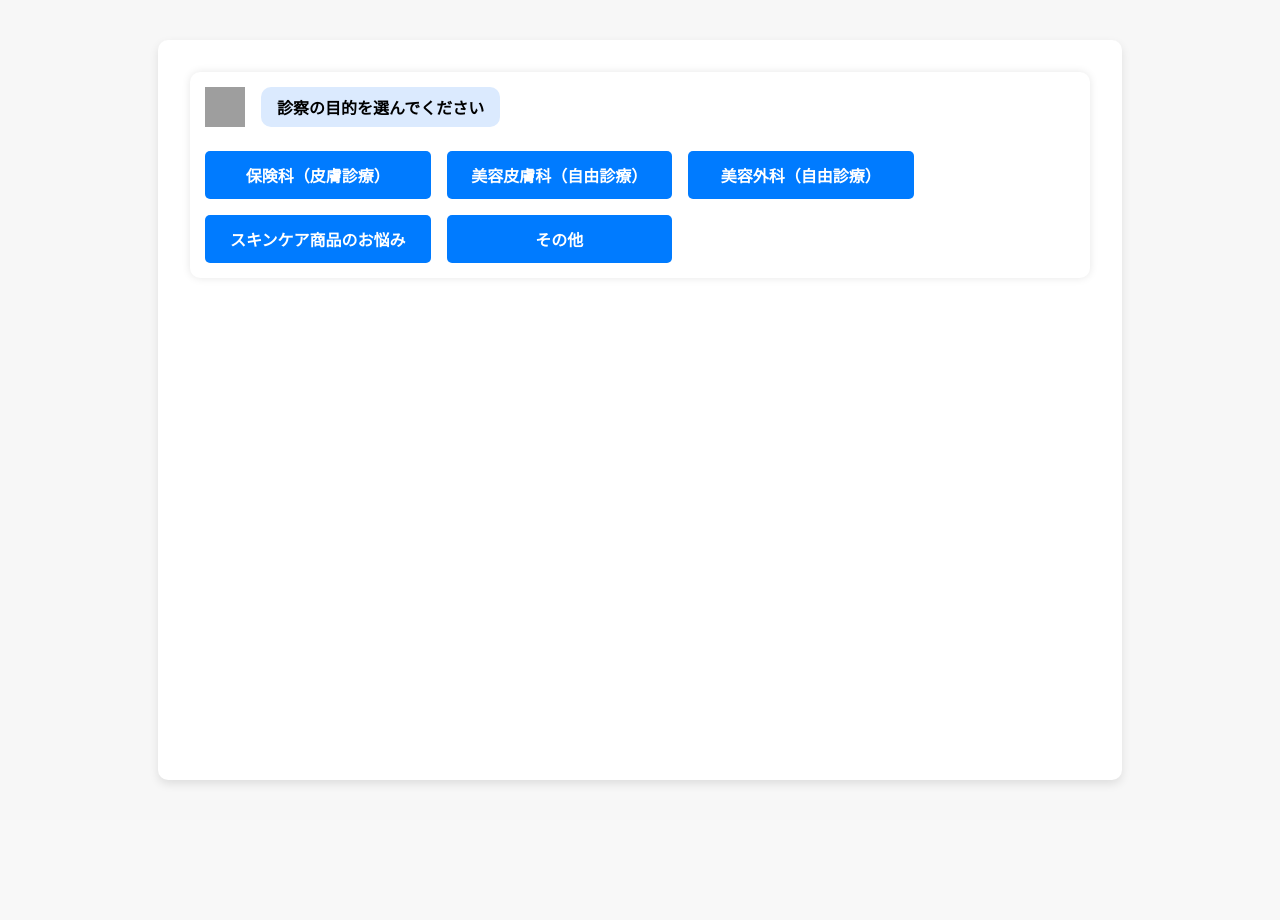
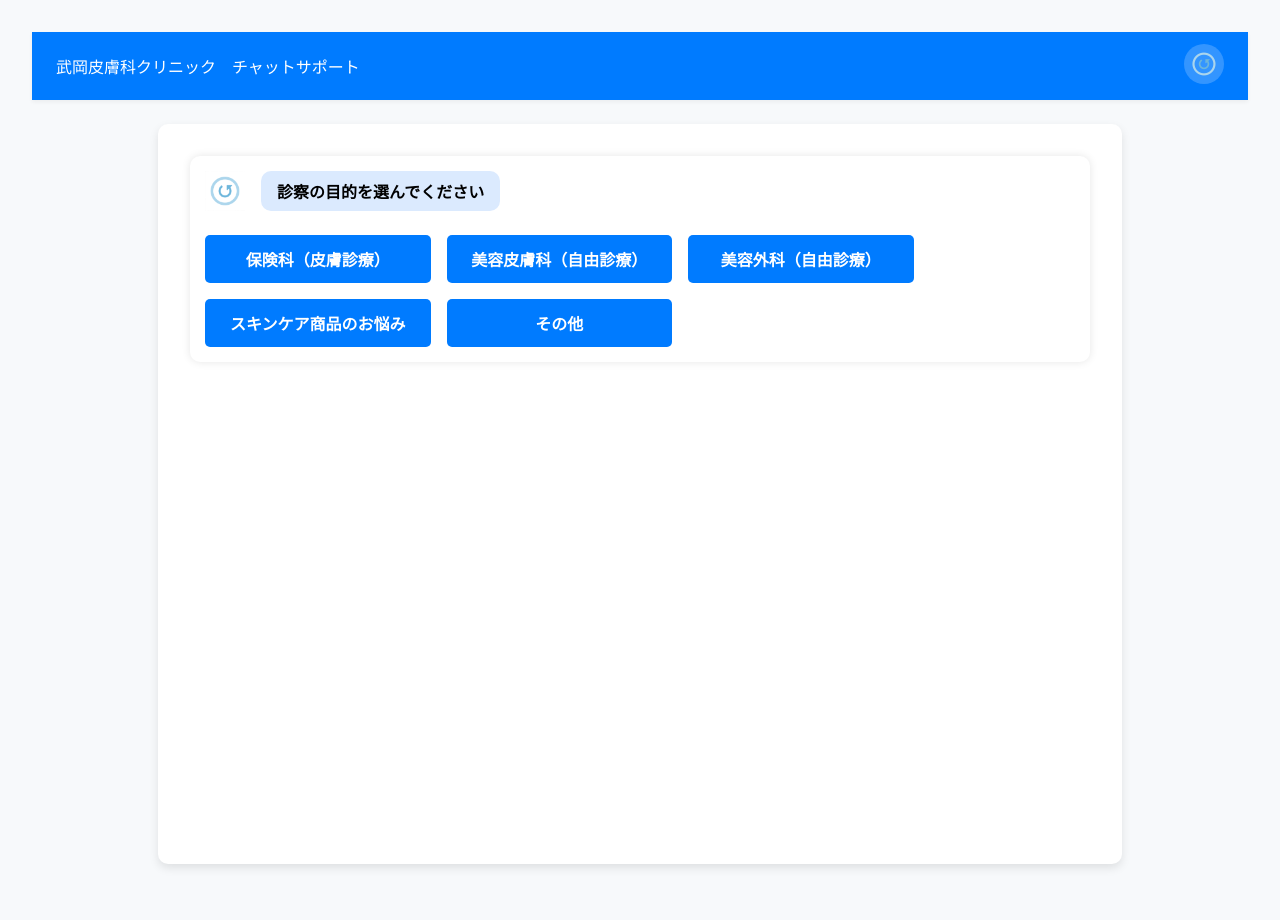
Before and after one commit to nanahoshitennto/bagtorio-chatbot, a Flask app: page /question/q01 in a window 1280 px wide. Before the commit the page ends 784 px from the top, so only its background shows below. Run offline with Flask 3, Linux system fonts and the light colour scheme; data comes from the database, SQL or seed files in the repository; grey boxes are pictures that could not be loaded.

Commit message:
リセットアイコンとCSS・HTML更新

```diff
--- a/app.py
+++ b/app.py
@@ -22,11 +22,10 @@ def get_question(q_id):
     cursor.execute("SELECT label, next_id FROM options WHERE question_id=?", (q_id,))
     options_raw = cursor.fetchall()
     options = []
-    for o in options_raw:
-        next_id = o[1]
+    for label, next_id in options_raw:
         if not next_id or str(next_id).lower() in ['none', 'result', 'end']:
             next_id = 'end'
-        options.append((o[0], next_id))
+        options.append((label, next_id))
 
     # 全質問を取得（スライドUI用）
     cursor.execute("SELECT id, text FROM questions")
@@ -36,14 +35,13 @@ def get_question(q_id):
         cursor.execute("SELECT label, next_id FROM options WHERE question_id=?", (q[0],))
         opts = cursor.fetchall()
         opt_list = []
-        for o in opts:
-            next_id = o[1]
+        for label, next_id in opts:
             if not next_id or str(next_id).lower() in ['none', 'result', 'end']:
                 next_id = 'end'
-            opt_list.append({'text': o[0], 'next_id': next_id})
+            opt_list.append({'text': label, 'next_id': next_id})
         all_questions.append({'id': q[0], 'question': q[1], 'options': opt_list})
 
-    # 表示済みの質問を除外（現在の質問以外を表示）
+    # 表示中の質問を除外
     all_questions = [q for q in all_questions if q['id'] != question[0]]
 
     conn.close()
@@ -65,10 +63,13 @@ def question(q_id):
     question_data, options, all_questions = get_question(q_id)
     if not question_data:
         return redirect(url_for('end'))
-    return render_template('question.html',
-                           question=question_data,
-                           options=options,
-                           all_questions=all_questions)
+
+    return render_template(
+        'question.html',
+        question=question_data,
+        options=options,
+        all_questions=all_questions
+    )
 
 @app.route('/end')
 def end():
--- a/static/style.css
+++ b/static/style.css
@@ -1,9 +1,84 @@
+/* =======================
+   全体設定
+======================= */
 body {
-    font-family: sans-serif;
-    background: #f7f7f7;
+    margin: 0;
+    font-family: "Helvetica Neue", sans-serif;
+    background-color: #f7f9fb;
     padding: 2rem;
 }
 
+/* =======================
+   ヘッダー構成
+======================= */
+.header {
+    background-color: #007bff; /* 青背景 */
+    padding: 12px 24px;
+    display: flex;
+    align-items: center;
+    justify-content: space-between;
+    box-shadow: 0 2px 4px rgba(0,0,0,0.05);
+    position: relative;
+    color: white;
+}
+
+.header-inner {
+    display: flex;
+    align-items: center;
+    margin: auto;
+    flex-grow: 1;
+    justify-content: center;
+    gap: 12px;
+}
+
+/* ロゴ（未使用） */
+.logo {
+    height: 40px;
+    margin-right: 12px;
+}
+
+.title {
+    font-size: 20px;
+    font-weight: bold;
+    color: white;
+}
+
+.header-right {
+    position: absolute;
+    right: 20px;
+}
+
+/* =======================
+   リセットボタン
+======================= */
+.reset-btn img,
+.reset-icon,
+.reset-img {
+    width: 32px;
+    height: 32px;
+    background-color: rgba(255,255,255,0.2);
+    border-radius: 50%;
+    padding: 4px;
+    transition: background-color 0.3s;
+    cursor: pointer;
+}
+
+.reset-btn img:hover,
+.reset-icon:hover,
+.reset-img:hover {
+    background-color: rgba(255,255,255,0.4);
+}
+
+/* =======================
+   メインコンテンツ
+======================= */
+.main-content {
+    padding: 24px;
+}
+
+/* =======================
+   チャットUI
+======================= */
 .chat-box {
     background: white;
     padding: 2rem;
--- /dev/null
+++ b/templates/base.html
@@ -0,0 +1,25 @@
+<!DOCTYPE html>
+<html lang="ja">
+<head>
+    <meta charset="UTF-8">
+    <title>武岡皮膚科クリニック　チャットサポート</title>
+    <link rel="stylesheet" href="{{ url_for('static', filename='style.css') }}">
+</head>
+<body>
+    <!-- ✅ ヘッダー（中央タイトル＋右にリセットアイコン） -->
+    <header class="header">
+        <div class="header-title">武岡皮膚科クリニック　チャットサポート</div>
+        <div class="header-reset">
+            <!-- 🔄 リセットボタン -->
+            <a href="{{ url_for('question_start') }}" class="reset-btn" title="最初に戻る">
+                <img src="{{ url_for('static', filename='reset-icon.png') }}" alt="リセット" class="reset-icon">
+            </a>
+        </div>
+    </header>
+
+    <!-- ✅ メインコンテンツ -->
+    <main class="main-content">
+        {% block content %}{% endblock %}
+    </main>
+</body>
+</html>
--- a/templates/question.html
+++ b/templates/question.html
@@ -1,115 +1,12 @@
-<!DOCTYPE html>
-<html lang="ja">
-<head>
-    <meta charset="UTF-8">
-    <title>チャット型質問</title>
-    <style>
-        body {
-            font-family: sans-serif;
-            background: #f7f7f7;
-            padding: 2rem;
-        }
+{% extends "base.html" %}
 
-        .chat-box {
-            background: white;
-            padding: 2rem;
-            border-radius: 10px;
-            max-width: 900px;
-            margin: auto;
-            box-shadow: 0 4px 10px rgba(0, 0, 0, 0.1);
-        }
-
-        .chat-header {
-            display: flex;
-            align-items: center;
-            margin-bottom: 1.5rem;
-        }
-
-        .chat-header img {
-            width: 40px;
-            height: 40px;
-            margin-right: 1rem;
-        }
-
-        .chat-header .question-text {
-            background: #dbeafe;
-            padding: 0.5rem 1rem;
-            border-radius: 10px;
-            font-weight: bold;
-        }
-
-        .options-grid {
-            display: flex;
-            flex-wrap: wrap;
-            justify-content: flex-start;
-            gap: 1rem;
-            margin-top: 1rem;
-        }
-
-        .options-grid a {
-            width: calc(25% - 1rem);
-            min-width: 150px;
-            max-width: 220px;
-            text-align: center;
-            padding: 0.75rem;
-            background: #007bff;
-            color: white;
-            border-radius: 5px;
-            text-decoration: none;
-            font-weight: bold;
-            transition: background 0.2s;
-            cursor: pointer;
-        }
-
-        .options-grid a:hover {
-            background: #0056b3;
-        }
-
-        @media (max-width: 768px) {
-            .options-grid a {
-                width: calc(50% - 1rem);
-            }
-        }
-
-        @media (max-width: 480px) {
-            .options-grid a {
-                width: 100%;
-            }
-        }
-
-        .question-box {
-            margin-bottom: 20px;
-            padding: 15px;
-            background: #fff;
-            border-radius: 10px;
-            box-shadow: 0 0 8px rgba(0,0,0,0.1);
-            opacity: 0;
-            max-height: 0;
-            overflow: hidden;
-            transition: max-height 0.5s ease, opacity 0.5s ease;
-        }
-
-        .question-box.show {
-            max-height: 1000px;
-            opacity: 1;
-        }
-
-        .end-message {
-            text-align: center;
-            font-size: 1.5rem;
-            font-weight: bold;
-            padding: 2rem;
-        }
-    </style>
-</head>
-<body>
-
+{% block content %}
 <div class="chat-box" id="chat-container">
 
     <!-- 最初の質問 -->
     <div class="question-box show" id="q{{ question[0] }}">
         <div class="chat-header">
-            <img src="{{ url_for('static', filename='chat-icon.png') }}" alt="チャット君">
+            <img src="{{ url_for('static', filename='reset-icon.png') }}" alt="チャット君">
             <div class="question-text">{{ question[1] }}</div>
         </div>
         <div class="options-grid">
@@ -127,7 +24,7 @@
     {% for q in all_questions %}
     <div class="question-box" id="q{{ q.id }}">
         <div class="chat-header">
-            <img src="{{ url_for('static', filename='chat-icon.png') }}" alt="チャット君">
+            <img src="{{ url_for('static', filename='reset-icon.png') }}" alt="チャット君">
             <div class="question-text">{{ q.question }}</div>
         </div>
         <div class="options-grid">
@@ -161,6 +58,4 @@
         }
     }
 </script>
-
-</body>
-</html>
+{% endblock %}
```
Also changed, not shown: other parts of static/style.css (+18 -48 lines), reset-icon.png (added), static/reset-icon.png (added).
